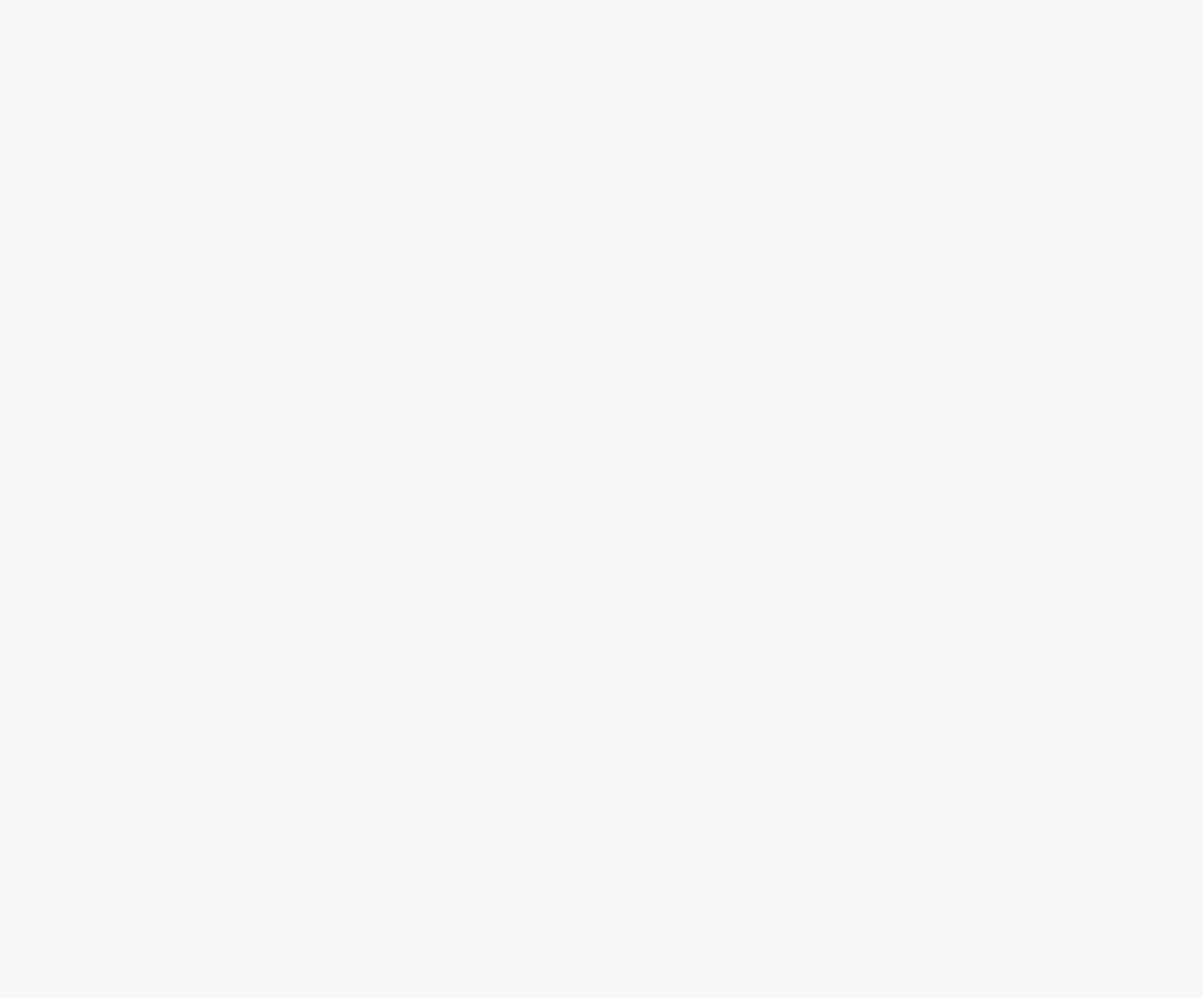
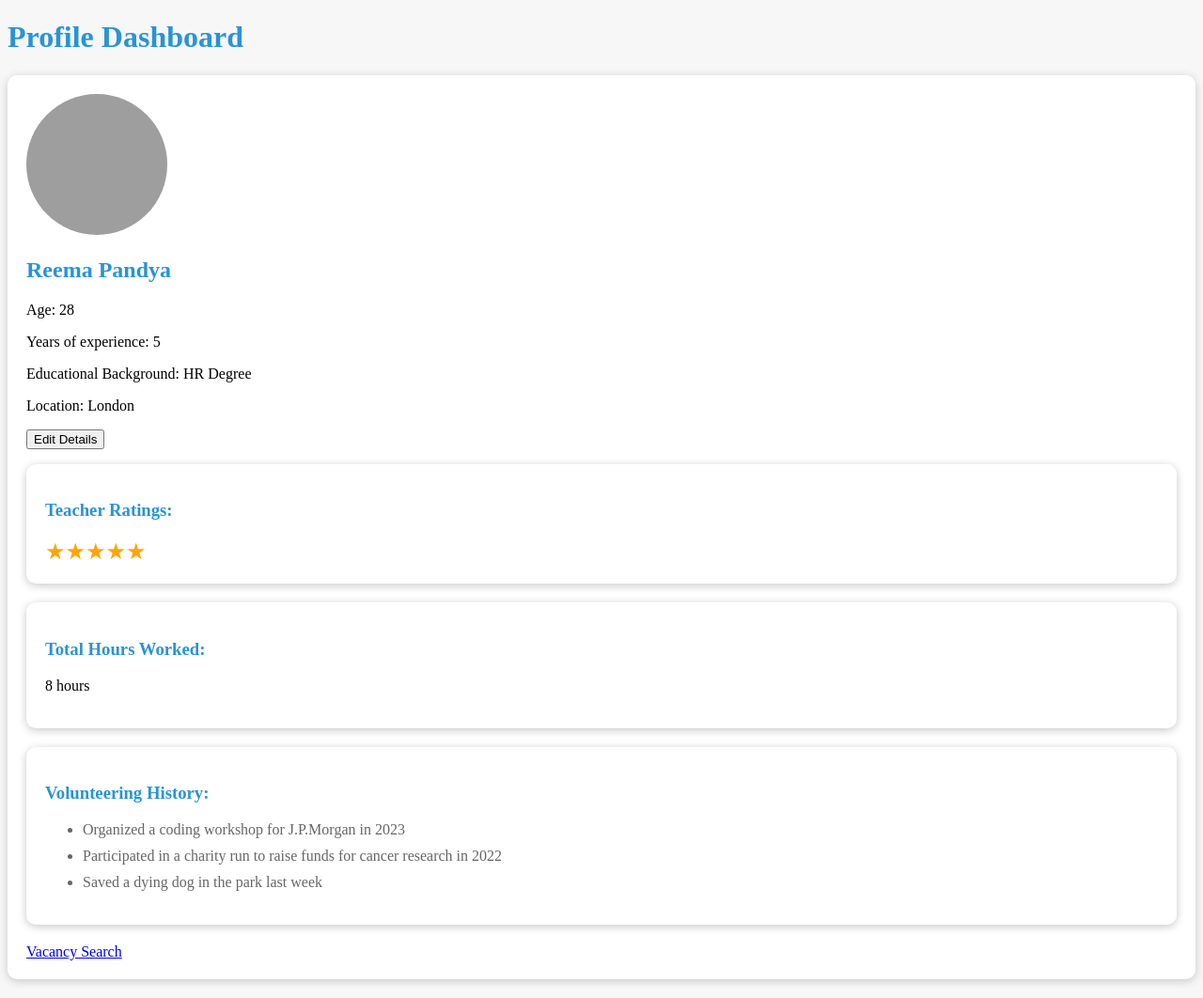
Before and after one commit to cfglondon23/Team-4, a Flask app: a page that uses templates/profiledash.html in a window 1280 px wide. Before the commit the page is empty. Shown: the whole page at 94% size. Before the commit the page ends 800 px from the top, so only its background shows below. Run offline with Flask 3, Linux system fonts and the light colour scheme; grey boxes are pictures that could not be loaded.

Commit message:
fixing merge error

```diff
--- a/templates/profiledash.html
+++ b/templates/profiledash.html
@@ -43,17 +43,51 @@ h1, h2, h3 {
 	color: #000000; /* Set the color of the hours worked text */
 }
 
-		<img src="templatePictures/Reema.png" alt="REEMA" width="500" height="333">
+.volunteering-history li {
+	color: #666666; /* Set the color of the volunteering history text */
+	font-size: 16px;
+	margin-bottom: 10px;
+}
 
-    	<p style="background-color:powderblue;">
-        This is a paragraph.
-        </p>
+	</style>
+	<title>Profile Dashboard</title>
+	<!-- Include any necessary CSS and JS files here -->
+	<style>
+		/* Add any custom styles here */
+		.rating {
+			font-size: 24px;
+			color: orange;
+		}
+	</style>
+</head>
+<body>
+	<h1>Profile Dashboard</h1>
+	<div class="profile-details">
+		<img src="https://media.licdn.com/dms/image/C4D03AQF31fJpTTvZPg/profile-displayphoto-shrink_800_800/0/1600877824454?e=1686182400&v=beta&t=M1sjzWLSDpZbRud4OHhuEDsH8dp3navg2SjMwxuJtFk" alt="Profile Picture">
+		<h2>Reema Pandya</h2>
+		<p>Age: 28</p>
+		<p>Years of experience: 5 </p>
+		<p>Educational Background: HR Degree</p>
+		<p>Location: London</p>
+		<button id="Edit Details">Edit Details</button><p></p>
 
-        <p style="background-color:powderblue;">
-        This is a paragraph.
-        </p>
 
-		<a href={{data}}>Vacancy Search</a>
-
-	</body>
+	<div class="ratings">
+		<h3>Teacher Ratings:</h3>
+		<div class="rating">★★★★★</div>
+	</div>
+	<div class="hours-worked">
+		<h3>Total Hours Worked:</h3>
+		<p>8 hours</p>
+	</div>
+	<div class="volunteering-history">
+		<h3>Volunteering History:</h3>
+		<ul>
+			<li>Organized a coding workshop for J.P.Morgan in 2023</li>
+			<li>Participated in a charity run to raise funds for cancer research in 2022</li>
+			<li>Saved a dying dog in the park last week</li>
+		</ul>
+	</div>
+	<a href={{data}}>Vacancy Search</a>
+</body>
 </html>
```
